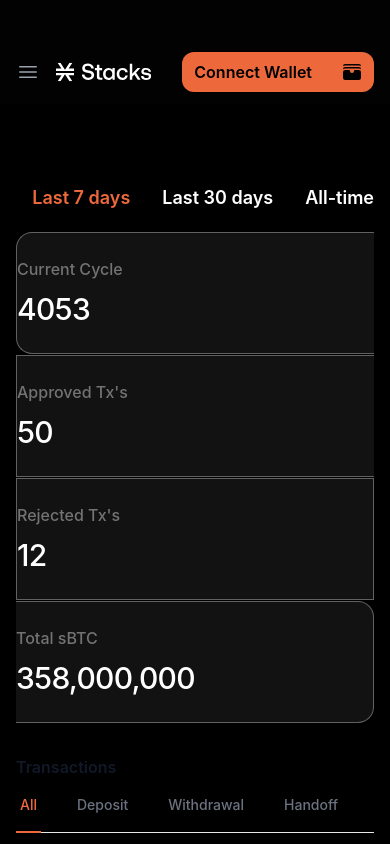
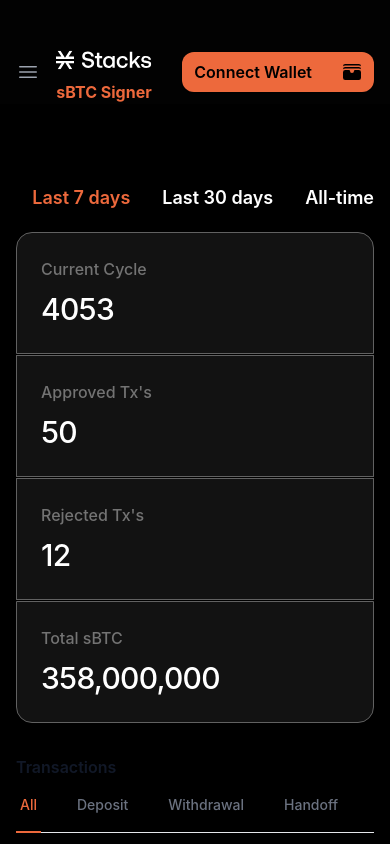
Before and after one commit to setbern/sbtc-web-signer, a Next.js app: page / in a window 390 px wide. Shown: the top 844 px of the page. Built offline with nearby package versions, Linux system fonts and the light colour scheme.

Commit message:
stats style mobile

```diff
--- a/src/comp/DashboardStats.tsx
+++ b/src/comp/DashboardStats.tsx
@@ -6,6 +6,10 @@
   { name: "Rejected Tx's", value: "12" },
   { name: "Total sBTC", value: "358,000,000" },
 ];
+
+interface StatProps {
+  changeTimeFilter: (filter: number) => void;
+}
 const DashboardStats = () => {
   return (
     <div className="mx-auto max-w-7xl px-4  sm:px-6 lg:px-8">
@@ -14,10 +18,20 @@
           <div
             key={stat.name}
             className={classNames(
-              i === 0 ? "rounded-tl-2xl rounded-bl-2xl  border-r-0" : "",
-              i === 3 ? "rounded-br-2xl rounded-tr-2xl  border-l-0" : "",
-              i === 1 ? "  border-r-0" : "",
-              "flex flex-wrap items-baseline justify-between gap-x-4 gap-y-2 bg-[#121212]  py-6 sm:px-6 xl:px-8 border-[#616161] border"
+              i === 0
+                ? "rounded-t-2xl sm:rounded-tr-none lg:rounded-tl-2xl lg:rounded-bl-2xl  lg:border-r-0 lg:rounded-tr-none"
+                : "",
+              i === 1
+                ? " sm:rounded-tr-2xl sm:rounded-br-none lg:rounded-tr-none lg:border-r-0"
+                : "",
+              "flex flex-wrap  items-baseline justify-between gap-x-4 gap-y-2 bg-[#121212]  py-6 px-6 xl:px-8 border-[#616161] border",
+              i === 2
+                ? "sm:rounded-bl-2xl  sm:rounded-br-none lg:rounded-none "
+                : "",
+              "flex flex-wrap  items-baseline justify-between gap-x-4 gap-y-2 bg-[#121212]  py-6 px-6 xl:px-8 border-[#616161] border",
+              i === 3
+                ? "rounded-br-2xl rounded-bl-2xl sm:rounded-bl-none lg:rounded-br-2xl lg:rounded-tr-2xl  lg:border-l-0  lg:rounded-bl-none"
+                : ""
             )}
           >
             <dt className="text-md font-medium leading-6 text-sub-gray">
--- a/src/comp/HomeDashboard.tsx
+++ b/src/comp/HomeDashboard.tsx
@@ -1,22 +1,48 @@
 import { useState } from "react";
 import TxDetail from "./TxDetail";
 import DashboardStats from "./DashboardStats";
+import { classNames } from "../const/util";
 
 const HomeDashboard = () => {
   const [open, setOpen] = useState(false);
+
+  const [dateRangeFilter, setDateRange] = useState(0);
+  /*
+    0 = last 7 days
+    1 = last 30 days
+    2 = all time
+  */
 
   return (
     <>
       <div className="py-5 pt-20 ">
         <div className="mx-auto max-w-7xl px-4 flex flex-wrap justify-end items-center gap-6 sm:flex-nowrap sm:px-6 lg:px-8">
           <div className="order-last flex justify-end w-full gap-x-8 text-sm font-semibold leading-6 sm:order-none sm:w-auto sm:pl-6 sm:leading-7">
-            <a href="#" className="text-secondary text-lg">
+            <a
+              onClick={() => setDateRange(0)}
+              className={classNames(
+                dateRangeFilter === 0 ? "text-secondary" : "text-white",
+                "cursor-pointer text-lg"
+              )}
+            >
               Last 7 days
             </a>
-            <a href="#" className="text-white text-lg">
+            <a
+              onClick={() => setDateRange(1)}
+              className={classNames(
+                dateRangeFilter === 1 ? "text-secondary" : "text-white",
+                " text-lg cursor-pointer"
+              )}
+            >
               Last 30 days
             </a>
-            <a href="#" className="text-white text-lg">
+            <a
+              onClick={() => setDateRange(2)}
+              className={classNames(
+                dateRangeFilter === 2 ? "text-secondary" : "text-white",
+                "cursor-pointer text-lg"
+              )}
+            >
               All-time
             </a>
           </div>
--- a/src/comp/nav/Navigation.tsx
+++ b/src/comp/nav/Navigation.tsx
@@ -49,8 +49,11 @@
                     )}
                   </Disclosure.Button>
                 </div>
-                <div className="flex flex-shrink-0 items-center">
-                  <Image src={stxLogo} alt="stx-logo" className="h-24 w-24" />
+                <div className="flex flex-col flex-shrink-0 items-center">
+                  <Image src={stxLogo} alt="stx-logo" className="h-10 w-24" />
+                  <h1 className="text-md font-bold text-secondary">
+                    sBTC Signer
+                  </h1>
                 </div>
                 <div className="hidden md:ml-20 md:flex md:items-center md:space-x-4">
                   {navigation.map((item) => (
```
Also changed, not shown: src/comp/TransactionHistory.tsx (added).
